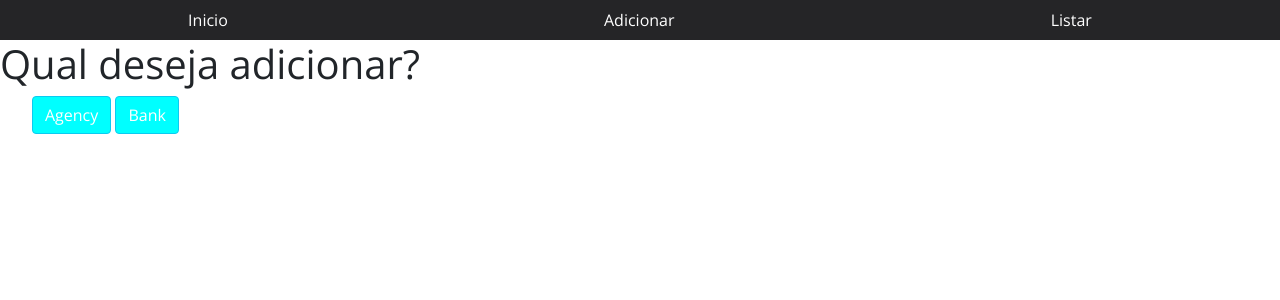
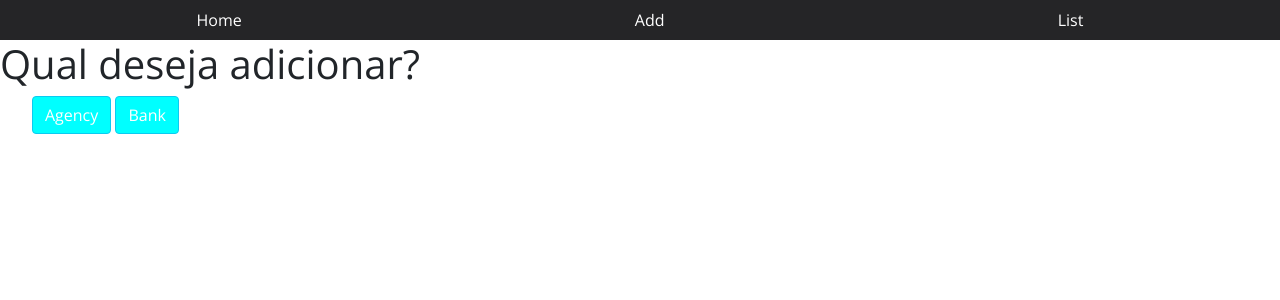
Before and after one commit to Davi-Ga/AplicativoWEB, a Django app: page /adicionar/ in a window 1280 px wide. Shown: the top 300 px of the page. Run offline with Django 4.2, Linux system fonts and the light colour scheme.

Commit message:
header alterado

```diff
--- a/app/bank/templates/partials/header.html
+++ b/app/bank/templates/partials/header.html
@@ -6,9 +6,9 @@
 <header>
 
     <nav id="menu-h" class="nav">
-        <a class="nav-link" href={% url 'home' %}>Inicio</a>
-        <a class="nav-link" href={% url 'adicionar' %}>Adicionar</a>
-        <a class="nav-link" href="#">Listar</a>
+        <a class="nav-link" href={% url 'home' %}>Home</a>
+        <a class="nav-link" href={% url 'add' %}>Add</a>
+        <a class="nav-link" href="#">List</a>
       </nav>
 </header>
 
```
